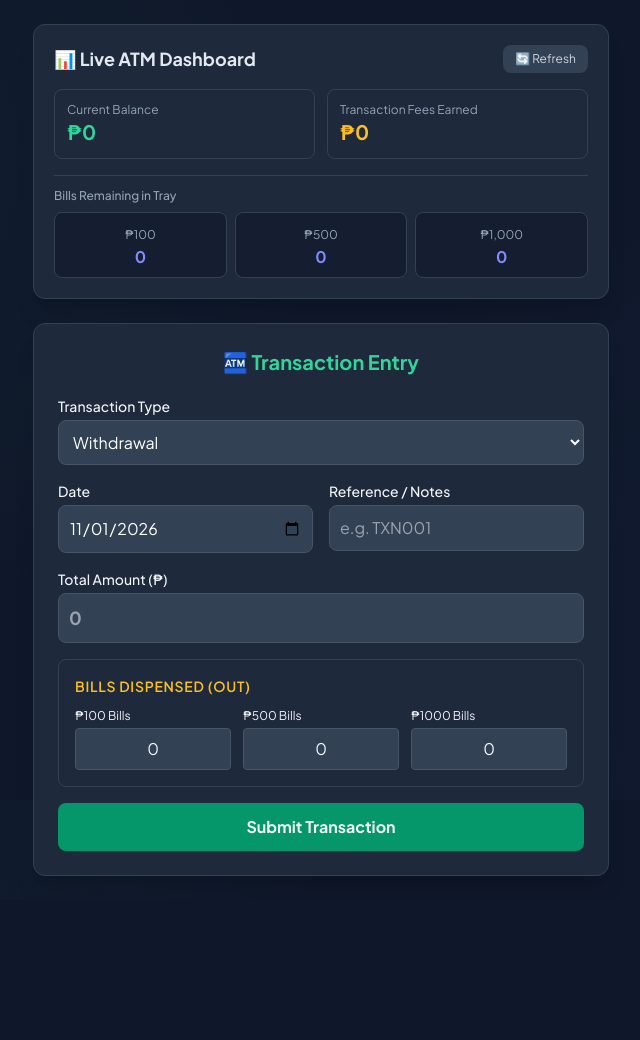
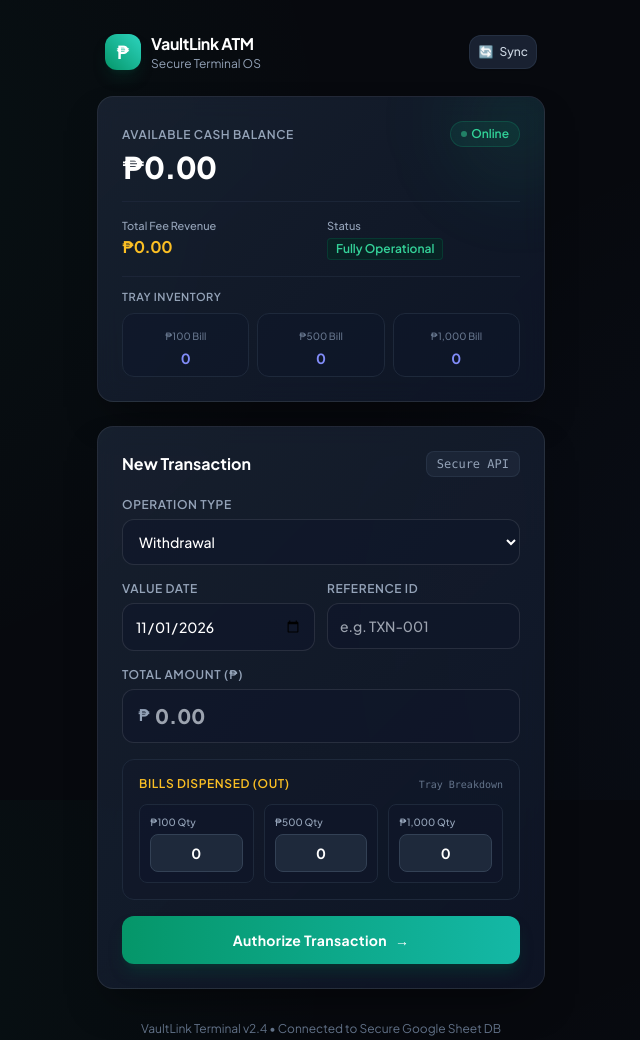
Before and after one commit to kennethrb/portable-atm, a plain HTML site: page index.html in a window 1280 px wide. Shown: the whole page, without its empty margins (319-959 px from the left). Before the commit the page ends 900 px from the top, so only its background shows below. Drawn offline with nearby package versions, Linux system fonts and the light colour scheme; no server answers.

Commit message:
Update index.html

```diff
--- a/index.html
+++ b/index.html
@@ -3,121 +3,161 @@
 <head>
     <meta charset="UTF-8">
     <meta name="viewport" content="width=device-width, initial-scale=1.0">
-    <title>Portable ATM Terminal & Dashboard</title>
+    <title>VaultLink™ | Portable ATM Terminal</title>
     <!-- Tailwind CSS CDN -->
     <script src="https://cdn.tailwindcss.com"></script>
-    <!-- Custom Stylesheet link -->
+    <!-- Custom Professional Stylesheet -->
     <link rel="stylesheet" href="style.css">
 </head>
-<body class="bg-slate-900 text-slate-100 min-h-screen p-4 md:p-6">
-    <div class="max-w-xl mx-auto space-y-6">
+<body class="min-h-screen py-8 px-4 flex flex-col justify-between">
 
-        <!-- Live Dashboard Header -->
-        <div class="bg-slate-800 rounded-xl shadow-xl p-5 border border-slate-700">
-            <div class="flex justify-between items-center mb-4">
-                <h2 class="text-lg font-bold text-slate-200">📊 Live ATM Dashboard</h2>
-                <button onclick="fetchDashboardMetrics()" class="text-xs bg-slate-700 hover:bg-slate-600 px-3 py-1.5 rounded-lg text-slate-300 transition">
-                    🔄 Refresh
-                </button>
+    <div class="max-w-md mx-auto w-full space-y-6">
+
+        <!-- App Header Brand -->
+        <div class="flex items-center justify-between px-2">
+            <div class="flex items-center space-x-2.5">
+                <div class="w-9 h-9 rounded-xl bg-gradient-to-tr from-emerald-600 to-teal-400 flex items-center justify-center shadow-lg shadow-emerald-900/30">
+                    <span class="text-white font-bold text-lg">₱</span>
+                </div>
+                <div>
+                    <h1 class="font-bold tracking-tight text-white text-base">VaultLink ATM</h1>
+                    <p class="text-xs text-slate-400">Secure Terminal OS</p>
+                </div>
             </div>
+            <button onclick="fetchDashboardMetrics()" class="p-2 rounded-xl bg-slate-800/80 hover:bg-slate-700/80 border border-slate-700/50 text-slate-300 transition text-xs flex items-center space-x-1.5 shadow-sm">
+                <span>🔄</span>
+                <span class="font-medium">Sync</span>
+            </button>
+        </div>
 
-            <div class="grid grid-cols-2 gap-3 mb-4">
-                <div class="bg-slate-750 p-3 rounded-lg border border-slate-700">
-                    <span class="text-xs text-slate-400 block">Current Balance</span>
-                    <span id="dashBalance" class="text-xl font-bold text-emerald-400">₱0</span>
+        <!-- Live Financial Summary Card (Glassmorphism) -->
+        <div class="bank-card rounded-2xl p-6 relative overflow-hidden">
+            <!-- Decorative ambient glow -->
+            <div class="absolute -right-10 -top-10 w-32 h-32 bg-emerald-500/10 rounded-full blur-2xl pointer-events-none"></div>
+
+            <div class="flex justify-between items-start mb-4">
+                <div>
+                    <span class="text-xs font-semibold tracking-wider text-slate-400 uppercase">Available Cash Balance</span>
+                    <h2 id="dashBalance" class="text-3xl font-extrabold text-white mt-1 tracking-tight">₱0.00</h2>
                 </div>
-                <div class="bg-slate-750 p-3 rounded-lg border border-slate-700">
-                    <span class="text-xs text-slate-400 block">Transaction Fees Earned</span>
-                    <span id="dashFees" class="text-xl font-bold text-amber-400">₱0</span>
+                <div class="px-2.5 py-1 rounded-full bg-emerald-500/10 border border-emerald-500/20 text-emerald-400 text-xs font-semibold flex items-center space-x-1">
+                    <span class="w-1.5 h-1.5 rounded-full bg-emerald-400 animate-pulse"></span>
+                    <span>Online</span>
                 </div>
             </div>
 
-            <!-- Denomination Inventory Badge Counters -->
-            <div class="border-t border-slate-700 pt-3">
-                <span class="text-xs text-slate-400 mb-2 block font-medium">Bills Remaining in Tray</span>
+            <div class="grid grid-cols-2 gap-3 pt-4 border-t border-slate-800/80">
+                <div>
+                    <span class="text-[11px] text-slate-400 font-medium block">Total Fee Revenue</span>
+                    <span id="dashFees" class="text-base font-bold text-amber-400 tracking-tight">₱0.00</span>
+                </div>
+                <div>
+                    <span class="text-[11px] text-slate-400 font-medium block">Status</span>
+                    <span class="text-xs font-semibold text-emerald-400 bg-emerald-950/50 px-2 py-0.5 rounded border border-emerald-800/40 inline-block mt-0.5">Fully Operational</span>
+                </div>
+            </div>
+
+            <!-- Denomination Inventory Matrix -->
+            <div class="mt-4 pt-3 border-t border-slate-800/80">
+                <span class="text-[11px] font-semibold text-slate-400 uppercase tracking-wider block mb-2">Tray Inventory</span>
                 <div class="grid grid-cols-3 gap-2 text-center">
-                    <div class="bg-slate-900/60 p-2 rounded-lg border border-slate-700">
-                        <span class="text-xs text-slate-400">₱100</span>
-                        <p id="dash100" class="text-base font-bold text-indigo-400">0</p>
+                    <div class="bg-slate-900/50 p-2 rounded-xl border border-slate-800">
+                        <span class="text-[10px] text-slate-500 font-medium">₱100 Bill</span>
+                        <p id="dash100" class="text-sm font-bold text-indigo-400 mt-0.5">0</p>
                     </div>
-                    <div class="bg-slate-900/60 p-2 rounded-lg border border-slate-700">
-                        <span class="text-xs text-slate-400">₱500</span>
-                        <p id="dash500" class="text-base font-bold text-indigo-400">0</p>
+                    <div class="bg-slate-900/50 p-2 rounded-xl border border-slate-800">
+                        <span class="text-[10px] text-slate-500 font-medium">₱500 Bill</span>
+                        <p id="dash500" class="text-sm font-bold text-indigo-400 mt-0.5">0</p>
                     </div>
-                    <div class="bg-slate-900/60 p-2 rounded-lg border border-slate-700">
-                        <span class="text-xs text-slate-400">₱1,000</span>
-                        <p id="dash1000" class="text-base font-bold text-indigo-400">0</p>
+                    <div class="bg-slate-900/50 p-2 rounded-xl border border-slate-800">
+                        <span class="text-[10px] text-slate-500 font-medium">₱1,000 Bill</span>
+                        <p id="dash1000" class="text-sm font-bold text-indigo-400 mt-0.5">0</p>
                     </div>
                 </div>
             </div>
         </div>
 
-        <!-- Transaction Form -->
-        <div class="bg-slate-800 rounded-xl shadow-xl p-6 border border-slate-700">
-            <h1 class="text-xl font-bold mb-5 text-emerald-400 text-center">🏧 Transaction Entry</h1>
+        <!-- Transaction Terminal Form Card -->
+        <div class="bank-card rounded-2xl p-6">
+            <div class="flex items-center justify-between mb-5">
+                <h3 class="font-bold text-white text-base">New Transaction</h3>
+                <span class="text-xs text-slate-400 bg-slate-800/80 px-2.5 py-1 rounded-lg border border-slate-700/50 font-mono">Secure API</span>
+            </div>
 
             <form id="atmForm" class="space-y-4">
                 <div>
-                    <label class="block text-sm font-medium mb-1">Transaction Type</label>
-                    <select id="type" class="w-full bg-slate-700 border border-slate-600 rounded-lg p-2.5 text-white" onchange="toggleFields()">
-                        <option value="Withdrawal">Withdrawal</option>
-                        <option value="Cash Reload">Cash Reload</option>
-                        <option value="Balance Inquiry">Balance Inquiry</option>
+                    <label class="block text-xs font-semibold uppercase tracking-wider text-slate-400 mb-1.5">Operation Type</label>
+                    <select id="type" class="w-full bank-input rounded-xl p-3 text-white text-sm font-medium focus:outline-none" onchange="toggleFields()">
+                        <option value="Withdrawal" class="bg-slate-900">Withdrawal</option>
+                        <option value="Cash Reload" class="bg-slate-900">Cash Reload</option>
+                        <option value="Balance Inquiry" class="bg-slate-900">Balance Inquiry</option>
                     </select>
                 </div>
 
-                <div class="grid grid-cols-2 gap-4">
+                <div class="grid grid-cols-2 gap-3">
                     <div>
-                        <label class="block text-sm font-medium mb-1">Date</label>
-                        <input type="date" id="date" required class="w-full bg-slate-700 border border-slate-600 rounded-lg p-2.5 text-white">
+                        <label class="block text-xs font-semibold uppercase tracking-wider text-slate-400 mb-1.5">Value Date</label>
+                        <input type="date" id="date" required class="w-full bank-input rounded-xl p-3 text-white text-sm font-medium focus:outline-none">
                     </div>
                     <div>
-                        <label class="block text-sm font-medium mb-1">Reference / Notes</label>
-                        <input type="text" id="reference" placeholder="e.g. TXN001" class="w-full bg-slate-700 border border-slate-600 rounded-lg p-2.5 text-white">
+                        <label class="block text-xs font-semibold uppercase tracking-wider text-slate-400 mb-1.5">Reference ID</label>
+                        <input type="text" id="reference" placeholder="e.g. TXN-001" class="w-full bank-input rounded-xl p-3 text-white text-sm font-medium focus:outline-none">
                     </div>
                 </div>
 
                 <div>
-                    <label class="block text-sm font-medium mb-1">Total Amount (₱)</label>
-                    <input type="number" id="amount" required placeholder="0" class="w-full bg-slate-700 border border-slate-600 rounded-lg p-2.5 text-white font-bold text-lg">
+                    <label class="block text-xs font-semibold uppercase tracking-wider text-slate-400 mb-1.5">Total Amount (₱)</label>
+                    <div class="relative">
+                        <span class="absolute left-4 top-3.5 text-slate-400 font-bold">₱</span>
+                        <input type="number" id="amount" required placeholder="0.00" class="w-full bank-input rounded-xl p-3 pl-8 text-white font-extrabold text-xl focus:outline-none">
+                    </div>
                 </div>
 
                 <!-- Denominations Section -->
-                <div id="denomSection" class="border border-slate-700 p-4 rounded-lg bg-slate-750 space-y-3">
-                    <h3 id="denomTitle" class="text-sm font-semibold text-amber-400 uppercase tracking-wider">Bills Dispensed (OUT)</h3>
-                    <div class="grid grid-cols-3 gap-3">
-                        <div>
-                            <label class="block text-xs mb-1">₱100 Bills</label>
-                            <input type="number" id="b100" value="0" class="w-full bg-slate-700 border border-slate-600 rounded p-2 text-center">
+                <div id="denomSection" class="bg-slate-900/40 border border-slate-800 p-4 rounded-xl space-y-3">
+                    <div class="flex justify-between items-center">
+                        <h4 id="denomTitle" class="text-xs font-semibold text-amber-400 uppercase tracking-wider">Bills Dispensed (OUT)</h4>
+                        <span class="text-[10px] text-slate-500 font-mono">Tray Breakdown</span>
+                    </div>
+                    <div class="grid grid-cols-3 gap-2.5">
+                        <div class="bg-slate-900/60 p-2.5 rounded-lg border border-slate-800">
+                            <label class="block text-[10px] text-slate-400 font-medium mb-1">₱100 Qty</label>
+                            <input type="number" id="b100" value="0" class="w-full bg-slate-800 border border-slate-700 rounded-lg p-2 text-center text-sm font-bold text-white focus:border-emerald-500 focus:outline-none">
                         </div>
-                        <div>
-                            <label class="block text-xs mb-1">₱500 Bills</label>
-                            <input type="number" id="b500" value="0" class="w-full bg-slate-700 border border-slate-600 rounded p-2 text-center">
+                        <div class="bg-slate-900/60 p-2.5 rounded-lg border border-slate-800">
+                            <label class="block text-[10px] text-slate-400 font-medium mb-1">₱500 Qty</label>
+                            <input type="number" id="b500" value="0" class="w-full bg-slate-800 border border-slate-700 rounded-lg p-2 text-center text-sm font-bold text-white focus:border-emerald-500 focus:outline-none">
                         </div>
-                        <div>
-                            <label class="block text-xs mb-1">₱1000 Bills</label>
-                            <input type="number" id="b1000" value="0" class="w-full bg-slate-700 border border-slate-600 rounded p-2 text-center">
+                        <div class="bg-slate-900/60 p-2.5 rounded-lg border border-slate-800">
+                            <label class="block text-[10px] text-slate-400 font-medium mb-1">₱1,000 Qty</label>
+                            <input type="number" id="b1000" value="0" class="w-full bg-slate-800 border border-slate-700 rounded-lg p-2 text-center text-sm font-bold text-white focus:border-emerald-500 focus:outline-none">
                         </div>
                     </div>
                 </div>
 
                 <!-- Smart Denomination Suggestion Banner -->
-                <div id="suggestionBox" class="hidden bg-sky-950/80 border border-sky-700 p-3 rounded-lg flex items-center justify-between text-sm">
-                    <span id="suggestionText" class="text-sky-200">💡 Suggested breakdown...</span>
-                    <button type="button" id="applySuggestionBtn" class="bg-sky-600 hover:bg-sky-500 text-white text-xs px-3 py-1.5 rounded font-semibold transition">
+                <div id="suggestionBox" class="hidden bg-sky-950/40 border border-sky-800/60 p-3 rounded-xl flex items-center justify-between text-xs backdrop-blur-sm">
+                    <span id="suggestionText" class="text-sky-200 font-medium">💡 Suggested breakdown...</span>
+                    <button type="button" id="applySuggestionBtn" class="bg-sky-600 hover:bg-sky-500 text-white text-xs px-3 py-1.5 rounded-lg font-bold transition shadow-md shadow-sky-900/40">
                         Apply
                     </button>
                 </div>
 
-                <button type="submit" id="submitBtn" class="w-full bg-emerald-600 hover:bg-emerald-500 font-bold py-3 rounded-lg transition duration-200">
-                    Submit Transaction
+                <button type="submit" id="submitBtn" class="w-full bg-gradient-to-r from-emerald-600 to-teal-500 hover:from-emerald-500 hover:to-teal-400 text-white font-bold py-3.5 px-4 rounded-xl shadow-lg shadow-emerald-900/40 transition-all duration-200 flex items-center justify-center space-x-2 text-sm tracking-wide">
+                    <span>Authorize Transaction</span>
+                    <span>→</span>
                 </button>
             </form>
 
-            <div id="statusMessage" class="mt-4 text-center text-sm hidden"></div>
+            <div id="statusMessage" class="mt-4 text-center text-xs font-semibold hidden p-3 rounded-xl"></div>
         </div>
 
     </div>
+
+    <!-- Footer -->
+    <footer class="text-center text-slate-500 text-xs mt-8">
+        VaultLink Terminal v2.4 • Connected to Secure Google Sheet DB
+    </footer>
 
     <!-- External JavaScript link -->
     <script src="script.js"></script>
```
